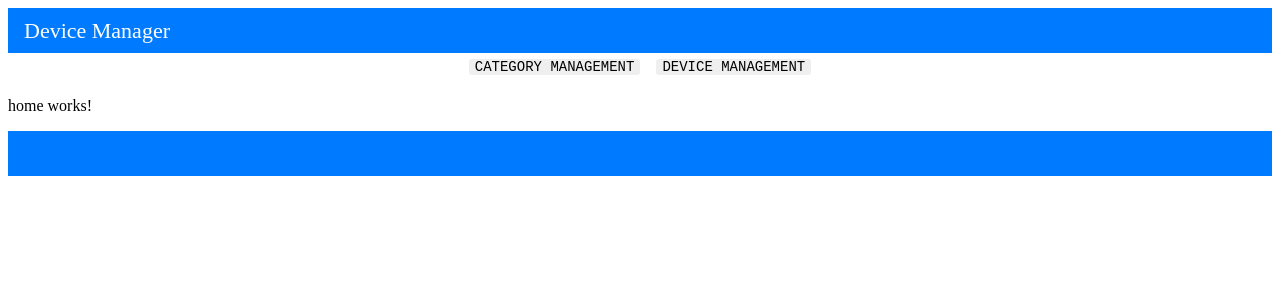
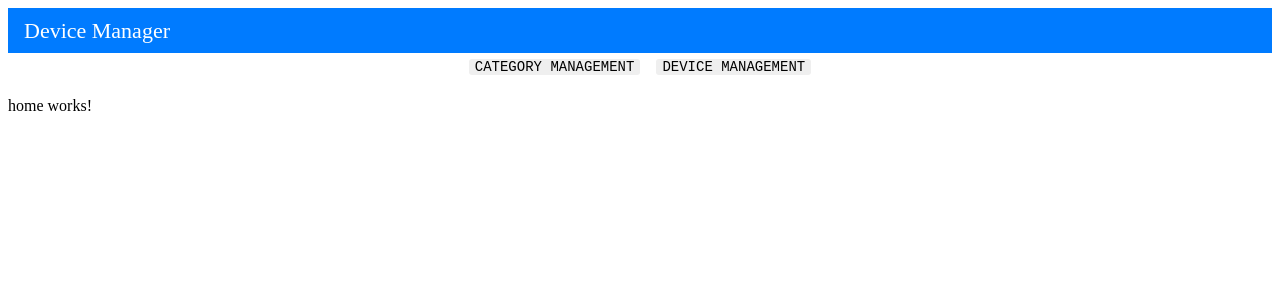
Before and after one commit to ekgimenes/angular_device_manager, an Angular app: page / in a window 1280 px wide. Shown: the top 300 px of the page. Built offline with nearby package versions, Linux system fonts and the light colour scheme.

Commit message:
- Removing unused code.

```diff
--- a/src/app/app.component.html
+++ b/src/app/app.component.html
@@ -5,4 +5,3 @@
         <button class="menu-button" routerLink="../devices" >Device Management</button>
       </div>
 </router-outlet>
-<app-footer></app-footer>
--- a/src/app/app.module.ts
+++ b/src/app/app.module.ts
@@ -12,7 +12,6 @@ import { CategoriesComponent } from './views/categories/categories.component';
 import { DevicesComponent } from './views/devices/devices.component';
 import {MatButtonModule} from '@angular/material/button';
 import {MatFormFieldModule} from '@angular/material/form-field';
-import { FooterComponent } from './components/footer/footer.component';
 
 @NgModule({
   declarations: [
@@ -21,7 +20,6 @@ import { FooterComponent } from './components/footer/footer.component';
     HeaderComponent,
     CategoriesComponent,
     DevicesComponent,
-    FooterComponent,
   ],
   imports: [
     BrowserModule,
--- a/src/app/components/footer/footer.component.css
+++ /dev/null
@@ -1,6 +0,0 @@
-.mat-toolbar.mat-primary {
-    font-size: 22px;
-    height: 45px;
-    background: #007bff;
-    color: #fff;
-  }
--- a/src/app/components/footer/footer.component.html
+++ /dev/null
@@ -1,2 +0,0 @@
-<mat-toolbar color='primary'>
-</mat-toolbar>
--- a/src/app/components/footer/footer.component.ts
+++ /dev/null
@@ -1,15 +0,0 @@
-import { Component, OnInit } from '@angular/core';
-
-@Component({
-  selector: 'app-footer',
-  templateUrl: './footer.component.html',
-  styleUrls: ['./footer.component.css']
-})
-export class FooterComponent implements OnInit {
-
-  constructor() { }
-
-  ngOnInit(): void {
-  }
-
-}
```
Also changed, not shown: 1 other file (tests, documents, lock files or other folders).
